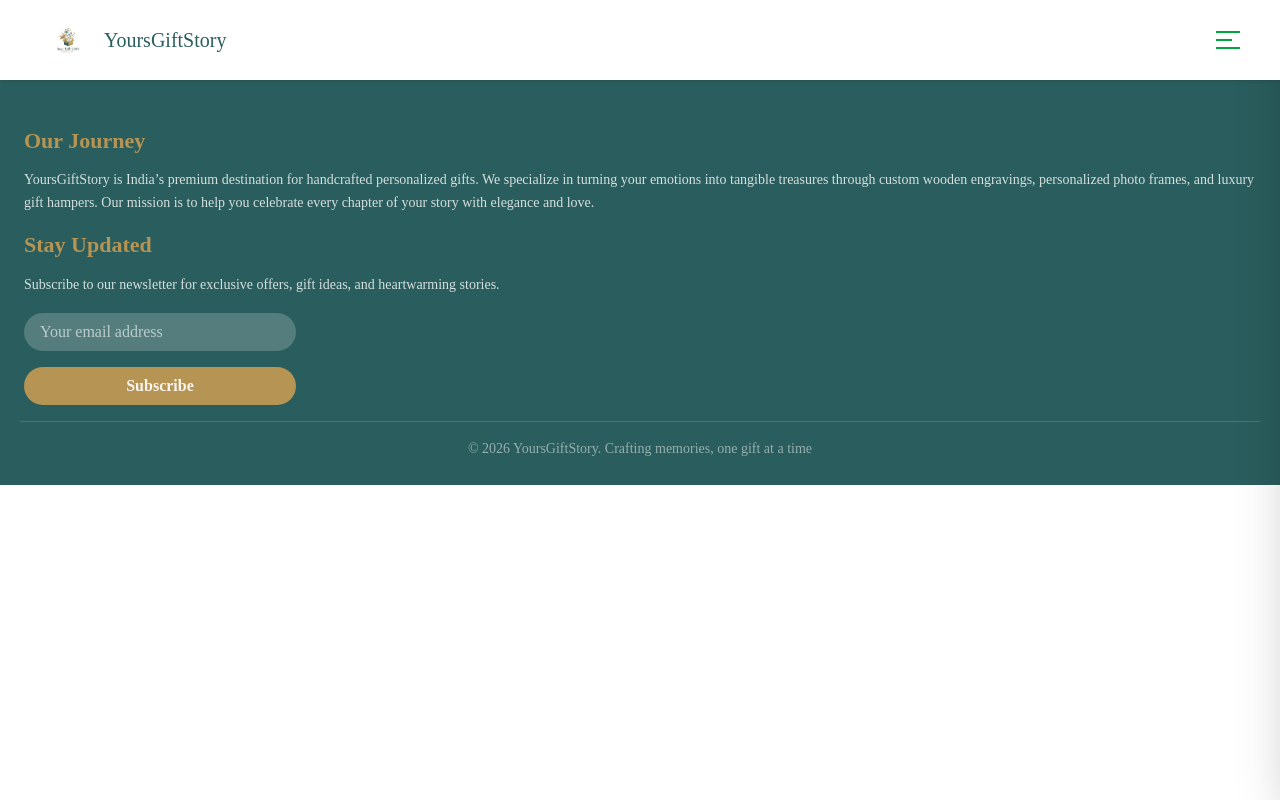
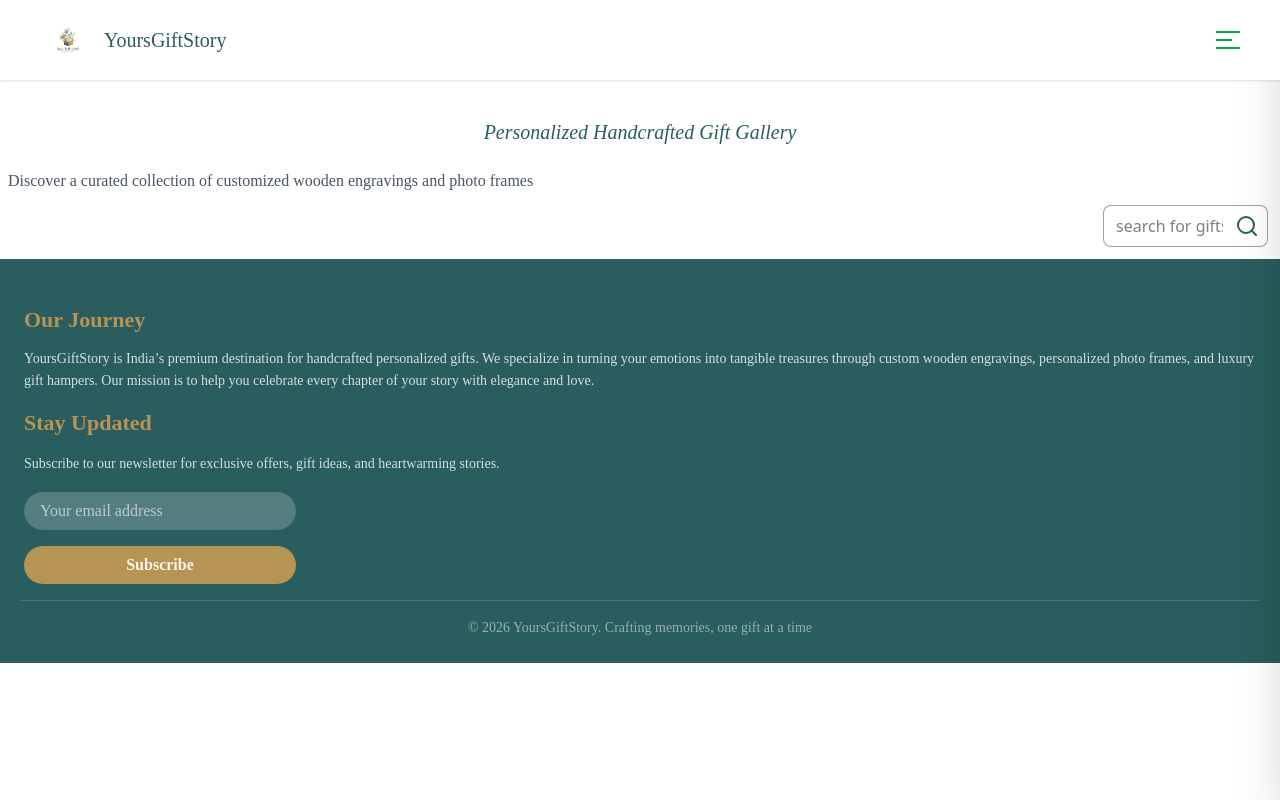
Before and after one commit to Yashwanthkumar-dev/yoursGiftStory, a React (Vite) app: page /gift-gallery in a window 1280 px wide. Built offline with nearby package versions, Linux system fonts and the light colour scheme; a web font is replaced by a local one.

Commit message:
creating product listing page

```diff
--- a/src/App.jsx
+++ b/src/App.jsx
@@ -1,19 +1,21 @@
-import React from 'react'
-import { Route, Routes } from 'react-router-dom'
-import Navigation from './Components/Navigation'
-import HomePage from './Pages/HomePage'
-import Footer from './Components/Footer'
+import React from "react";
+import { Route, Routes } from "react-router-dom";
+import Navigation from "./Components/Navigation";
+import HomePage from "./Pages/HomePage";
+import Footer from "./Components/Footer";
+import ProductList from "./Pages/ProductList";
 
 const App = () => {
   return (
     <div>
       <Navigation />
       <Routes>
-        <Route path='/' element={<HomePage />} />
+        <Route path="/" element={<HomePage />} />
+        <Route path="/gift-gallery" element={<ProductList />} />
       </Routes>
       <Footer />
     </div>
-  )
-}
+  );
+};
 
-export default App
+export default App;
--- a/src/Components/Navigation.jsx
+++ b/src/Components/Navigation.jsx
@@ -43,7 +43,7 @@ const Navigation = () => {
             <div className={`fixed top-0 right-0 h-full w-[70%] max-w-[300px] bg-white z-40 shadow-2xl transition-transform duration-500 ease-in-out ${showNav ? 'translate-x-0' : 'translate-x-full'}`}>
                 <ul className='flex flex-col gap-y-6 pt-24 px-8 capitalize font-playfair text-xl text-[#2A5D5D]'>
                     <Link to="/" onClick={closeMenu} className='hover:text-[#B59454] transition-colors'>home</Link>
-                    <Link to="/gallery" onClick={closeMenu} className='hover:text-[#B59454] transition-colors'>Gift gallery</Link>
+                    <Link to="/gift-gallery" onClick={closeMenu} className='hover:text-[#B59454] transition-colors'>Gift gallery</Link>
                     <Link to="/about" onClick={closeMenu} className='hover:text-[#B59454] transition-colors'>Our journey</Link>
                     <Link to="/contact" onClick={closeMenu} className='hover:text-[#B59454] transition-colors'>contact</Link>
                 </ul>
--- /dev/null
+++ b/src/Pages/ProductList.jsx
@@ -0,0 +1,30 @@
+import { Search } from "lucide-react";
+
+function ProductList() {
+  return (
+    <>
+      <div className=" mt-6 ">
+        <h1 className="font-playfair text-primary text-xl text-center font-medium leading-relaxed py-3 italic">
+          Personalized Handcrafted Gift Gallery
+        </h1>
+
+        <p className="font-playfair text-justify text-gray-600 mt-2 mx-2">
+          Discover a curated collection of customized wooden engravings and
+          photo frames
+        </p>
+
+        <div className=" py-3 mx-3 flex items-center justify-end">
+          <input
+            type="text"
+            placeholder="search for gifts (e.g.,Wooden Art,Frames...)"
+            className="border w-33 py-2 px-3 rounded-l-lg border-r-0 border-gray-400 placeholder:truncategt"
+          />
+          <i className="border border-l-0 text-primary py-2 pr-2 border-gray-400 rounded-r-lg">
+            <Search />
+          </i>
+        </div>
+      </div>
+    </>
+  );
+}
+export default ProductList;
--- a/src/index.css
+++ b/src/index.css
@@ -3,4 +3,6 @@
 
 @theme {
     --font-playfair: "playfair", "sans-serif";
+    --color-secondary:#B59454;
+    --color-primary:#2A5D5D;
 }
```
Also changed, not shown: 1 other file (tests, documents, lock files or other folders).
